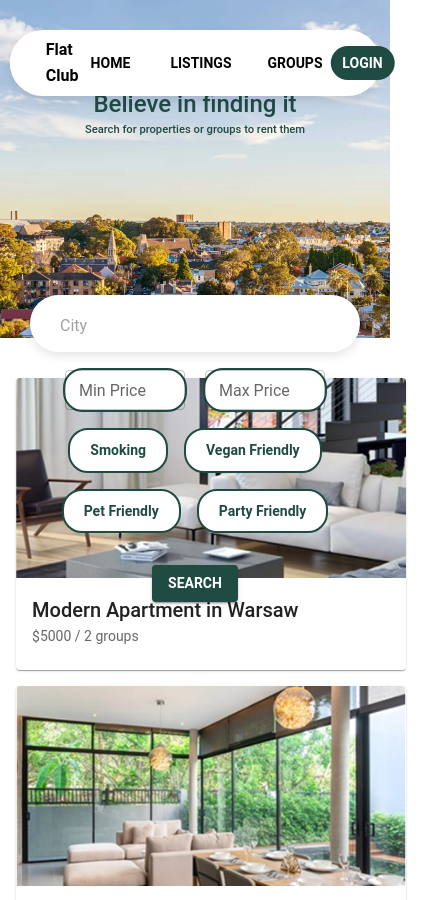
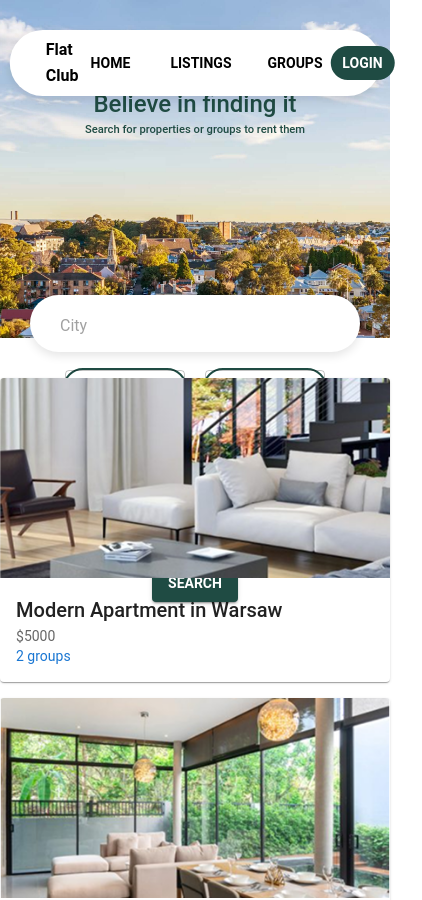
Before and after one commit to Turquoise-stack/FLAT_CLUB, a React (Vite) app in the folder my-project/: page / in a window 390 px wide. Shown: the top 900 px of the page, 422 px wide, since content can reach past the window. Built offline with nearby package versions, Linux system fonts and the light colour scheme.

Commit message:
fix(listinggrid): fixed for better responsiveness

```diff
--- a/my-project/src/components/ListingGrid.tsx
+++ b/my-project/src/components/ListingGrid.tsx
@@ -1,25 +1,36 @@
 import React from "react";
-import { Box, Typography, Grid, Card, CardMedia, CardContent } from "@mui/material";
+import {
+  Box,
+  Typography,
+  Grid,
+  Card,
+  CardMedia,
+  CardContent,
+  CardActionArea,
+} from "@mui/material";
 
 interface Listing {
   id: number;
   image: string;
   title: string;
   price: number;
+  location?: string;
   groupCount: number;
 }
 
 interface ListingGridProps {
   listings: Listing[];
+  onCardClick?: (id: number) => void;
 }
 
-const ListingGrid: React.FC<ListingGridProps> = ({ listings }) => {
+const ListingGrid: React.FC<ListingGridProps> = ({ listings, onCardClick }) => {
   return (
-    <Box sx={{ width: "100%", mt: 5, px: 2 }}>
+    <Box sx={{ width: "100%", mt: 5}}>
       <Grid container spacing={2} justifyContent="center">
         {listings.map((listing) => (
           <Grid item xs={12} sm={6} md={4} lg={3} key={listing.id}>
-            <Card sx={{ width: "100%", height: "100%" }}>
+            <Card sx={{ width: "100%", height: "100%", cursor: "pointer" }}>
+              <CardActionArea onClick={() => onCardClick?.(listing.id)}>
                 <CardMedia
                   component="img"
                   height="200"
@@ -29,9 +40,13 @@ const ListingGrid: React.FC<ListingGridProps> = ({ listings }) => {
                 <CardContent>
                   <Typography variant="h6">{listing.title}</Typography>
                   <Typography variant="body2" color="text.secondary">
-                  ${listing.price} / {listing.groupCount} groups
+                    ${listing.price}
+                  </Typography>
+                  <Typography variant="body2" color="primary">
+                    {listing.groupCount} {listing.groupCount === 1 ? "group" : "groups"}
                   </Typography>
                 </CardContent>
+              </CardActionArea>
             </Card>
           </Grid>
         ))}
```
Lines whose indentation alone changed are shown as unchanged.
